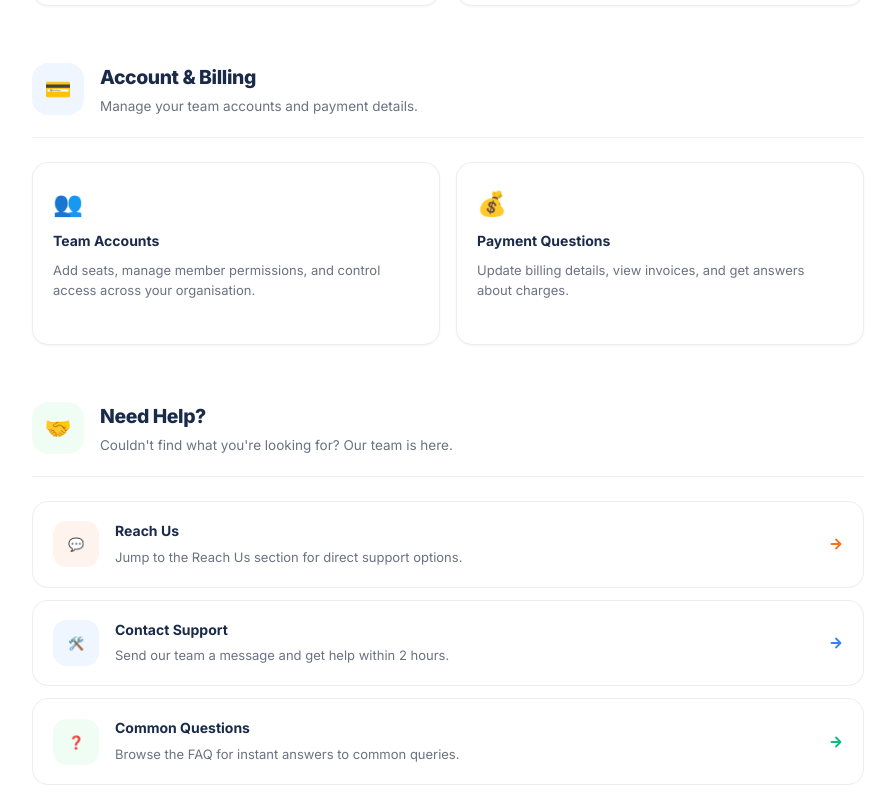
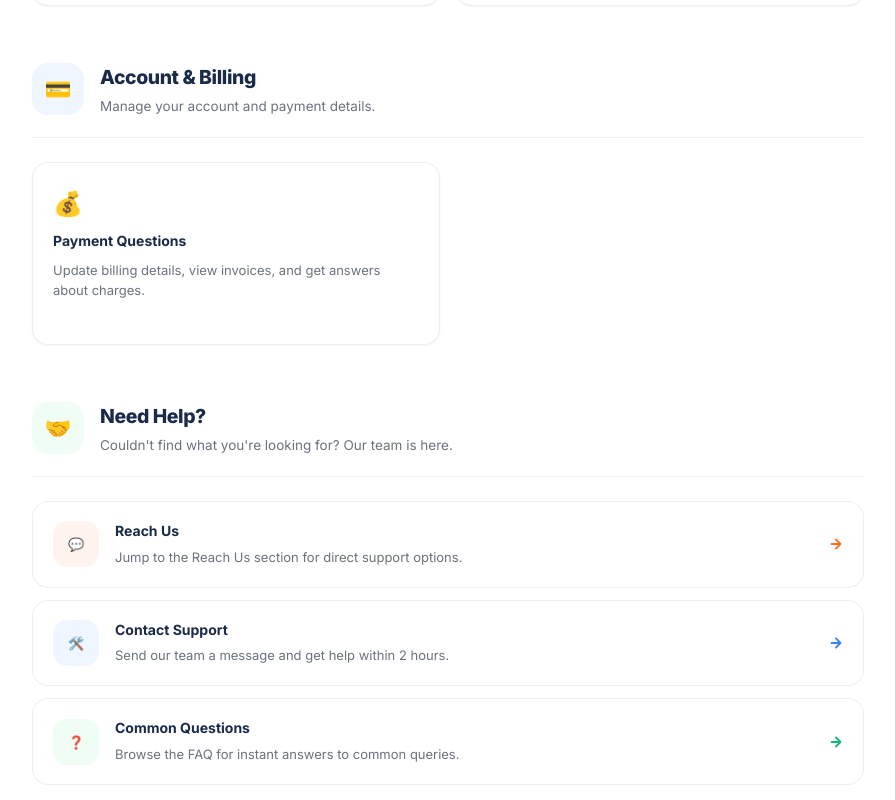
Before and after one commit to codecurser/WorkKudo, a React (Vite) app: page /learn/assistance in a window 1280 px wide. Shown: the part 1489-2289 px from the top of the page, without its empty margins (322-1217 px from the left). Built offline with nearby package versions, Linux system fonts and the light colour scheme.

Commit message:
Fix Assistance page: strictly remove subscription/team accounts

```diff
--- a/src/pages/Assistance/Assistance.jsx
+++ b/src/pages/Assistance/Assistance.jsx
@@ -296,12 +296,11 @@ export default function Assistance() {
                   <span className="assist-hub-group__icon" style={{ background: '#EFF6FF', color: '#3B82F6' }}>💳</span>
                   <div>
                     <h3 className="assist-hub-group__title">Account & Billing</h3>
-                    <p className="assist-hub-group__sub">Manage your team accounts and payment details.</p>
+                    <p className="assist-hub-group__sub">Manage your account and payment details.</p>
                   </div>
                 </div>
                 <div className="assist-hub-cards">
                   {[
-                    { icon: '👥', title: 'Team Accounts', desc: 'Add seats, manage member permissions, and control access across your organisation.', link: '#contact-us' },
                     { icon: '💰', title: 'Payment Questions', desc: 'Update billing details, view invoices, and get answers about charges.', link: '#contact-us' },
                   ].map((c, i) => (
                     <a key={i} href={c.link} onClick={e => { e.preventDefault(); scrollTo('contact-us') }} className="assist-hub-card">
```
